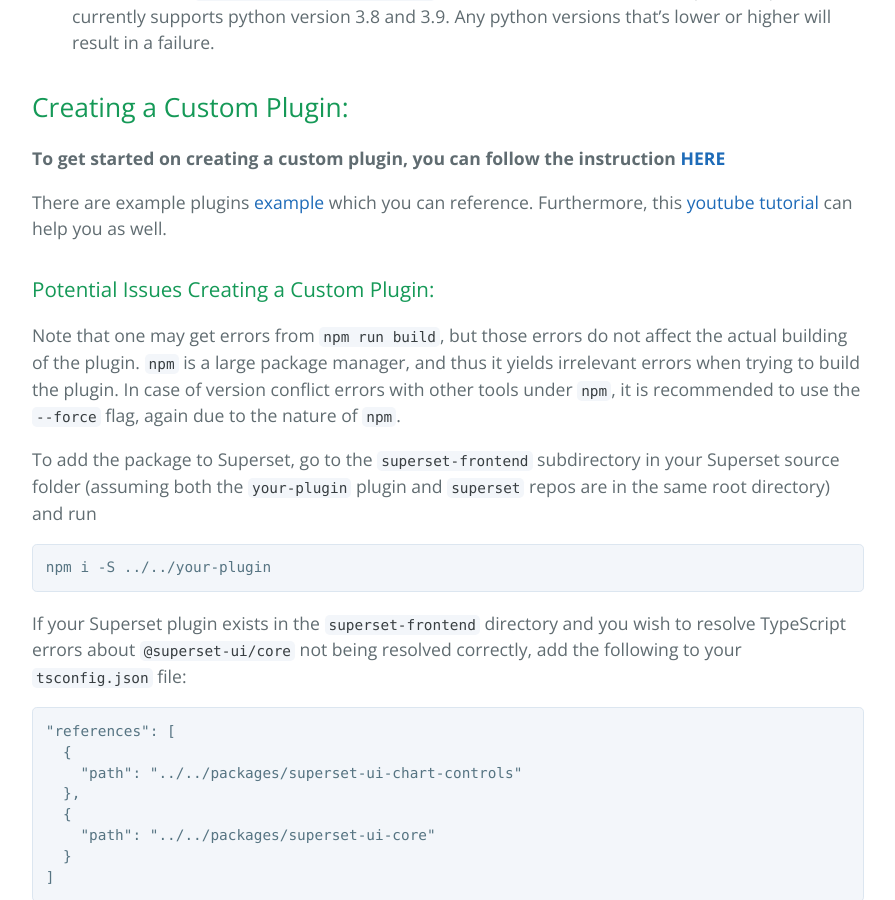
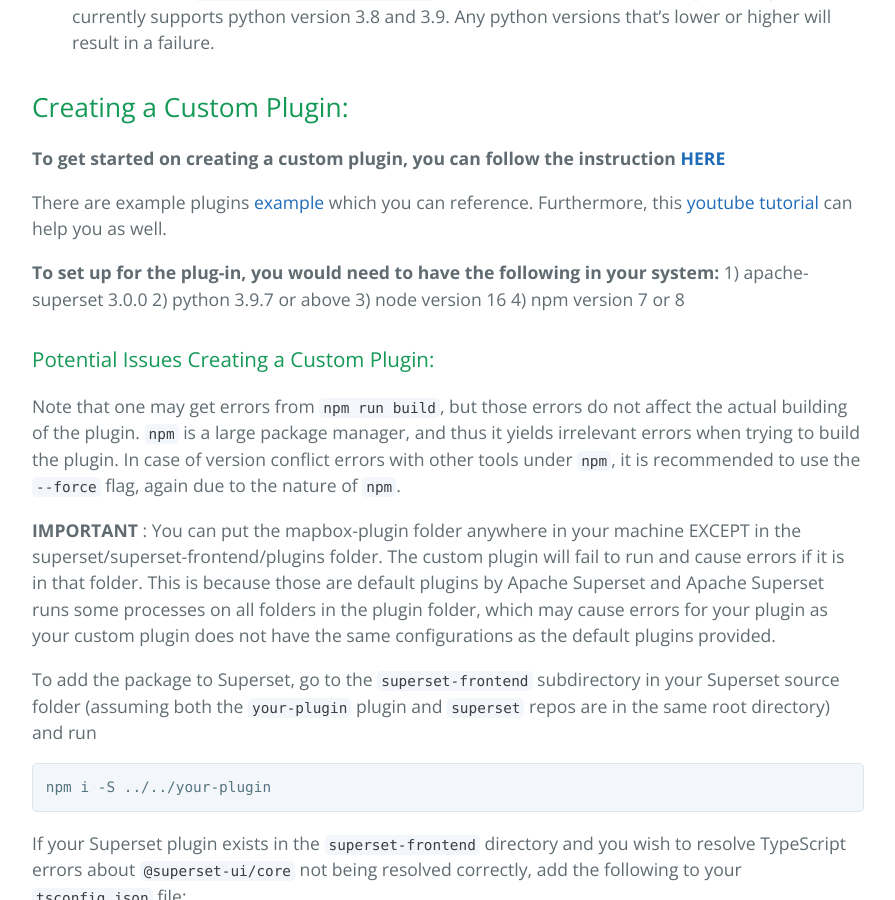
Before and after one commit to learning-software-engineering/learning-software-engineering.github.io, a Jekyll site: the page built from Topics/Tech_Stacks/Apache_Superset.md, in a window 1280 px wide and 900 px high, scrolled down 1543 px. Shown: the whole window, without its empty margins (192-1087 px from the left). Built offline with Jekyll 4.4.1, drawn with Linux system fonts in a browser that asks for light colours; our own code applies the rules of GitHub Pages for plain Markdown files.

Commit message:
Update Apache_Superset.md
Added additional clarifications on creating a plugin

````diff
--- a/Topics/Tech_Stacks/Apache_Superset.md
+++ b/Topics/Tech_Stacks/Apache_Superset.md
@@ -48,9 +48,17 @@
 
 There are example plugins [example](https://github.com/preset-io/superset-plugin-chart-liquid) which you can reference. Furthermore, this [youtube tutorial](https://www.youtube.com/watch?v=LDHFY9xTzls) can help you as well.
 
+**To set up for the plug-in, you would need to have the following in your system:**
+1) apache-superset 3.0.0
+2) python 3.9.7 or above
+3) node version 16
+4) npm version 7 or 8
+
 ### Potential Issues Creating a Custom Plugin:
 
 Note that one may get errors from `npm run build`, but those errors do not affect the actual building of the plugin. `npm` is a large package manager, and thus it yields irrelevant errors when trying to build the plugin. In case of version conflict errors with other tools under `npm`, it is recommended to use the `--force` flag, again due to the nature of `npm`.
+
+**IMPORTANT** : You can put the mapbox-plugin folder anywhere in your machine EXCEPT in the superset/superset-frontend/plugins folder. The custom plugin will fail to run and cause errors if it is in that folder. This is because those are default plugins by Apache Superset and Apache Superset runs some processes on all folders in the plugin folder, which may cause errors for your plugin as your custom plugin does not have the same configurations as the default plugins provided.
 
 To add the package to Superset, go to the `superset-frontend` subdirectory in your Superset source folder (assuming both the `your-plugin` plugin and `superset` repos are in the same root directory) and run
 ```
````
